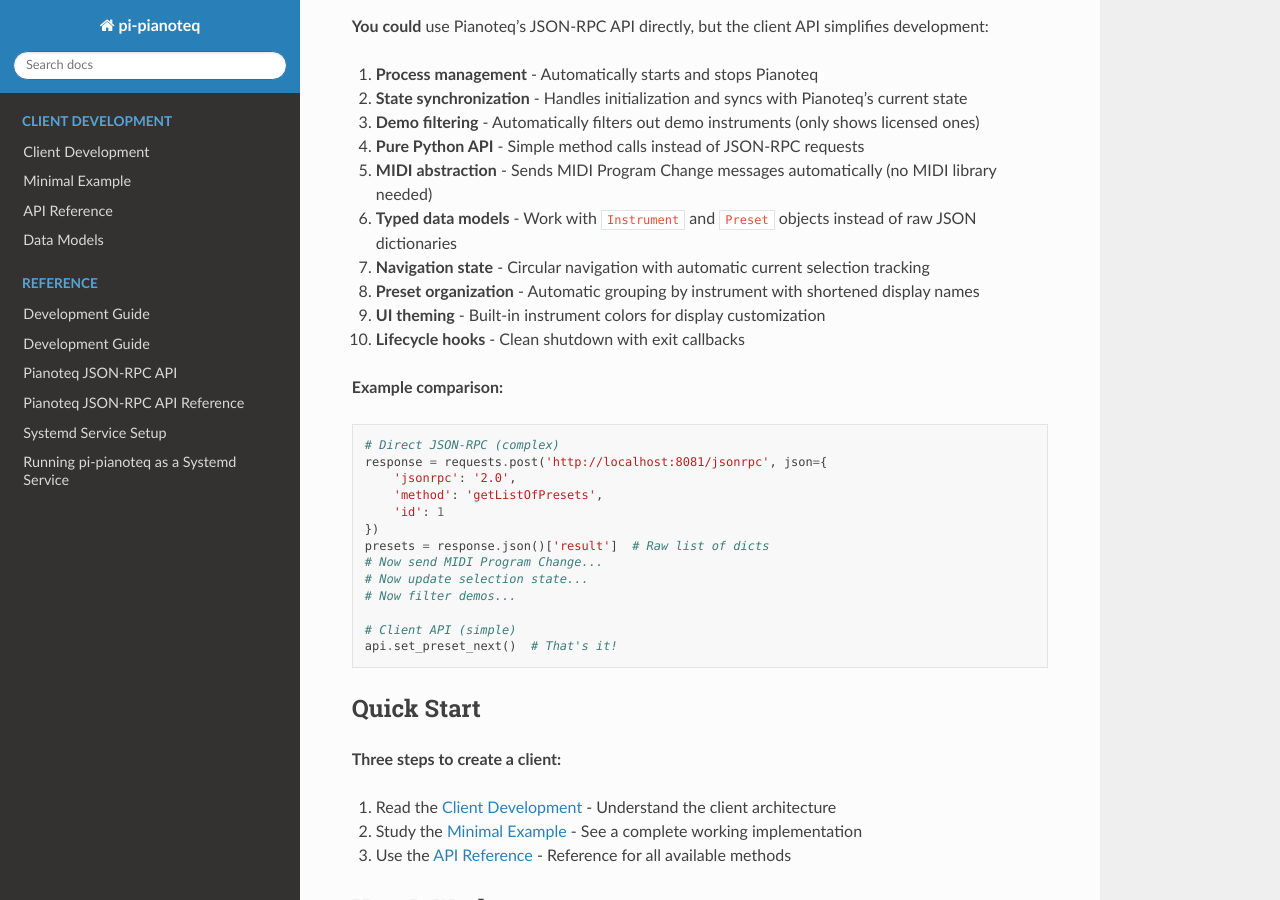
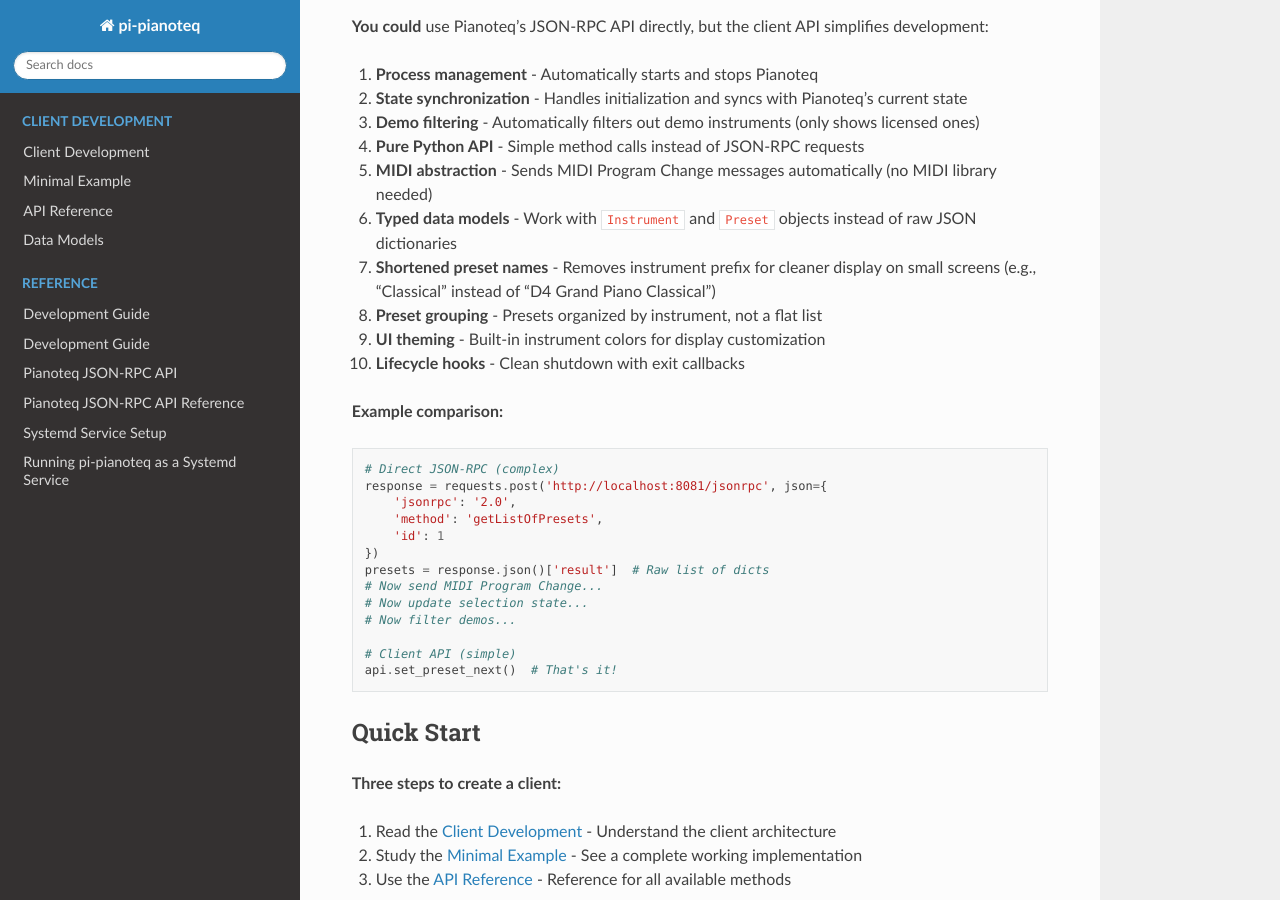
Before and after one commit to tlsim/pi-pianoteq, a Sphinx documentation site: the page built from docs/source/index.rst, in a window 1280 px wide and 900 px high, scrolled down 417 px. Built offline with Sphinx 7.4.7 and the Read the Docs theme 3.1.0, drawn with Linux system fonts in a browser that asks for light colours.

Commit message:
Fix documentation: clarify client API benefits
Removed misleading "navigation state" benefit (JSON-RPC already has next/prev
with wrapping). Split preset organization into two clearer benefits:
- Shortened preset names for small displays
- Preset grouping by instrument instead of flat list

```diff
--- a/docs/source/index.rst
+++ b/docs/source/index.rst
@@ -22,8 +22,8 @@ Why Use This Instead of Direct JSON-RPC?
 4. **Pure Python API** - Simple method calls instead of JSON-RPC requests
 5. **MIDI abstraction** - Sends MIDI Program Change messages automatically (no MIDI library needed)
 6. **Typed data models** - Work with ``Instrument`` and ``Preset`` objects instead of raw JSON dictionaries
-7. **Navigation state** - Circular navigation with automatic current selection tracking
-8. **Preset organization** - Automatic grouping by instrument with shortened display names
+7. **Shortened preset names** - Removes instrument prefix for cleaner display on small screens (e.g., "Classical" instead of "D4 Grand Piano Classical")
+8. **Preset grouping** - Presets organized by instrument, not a flat list
 9. **UI theming** - Built-in instrument colors for display customization
 10. **Lifecycle hooks** - Clean shutdown with exit callbacks
 
```
